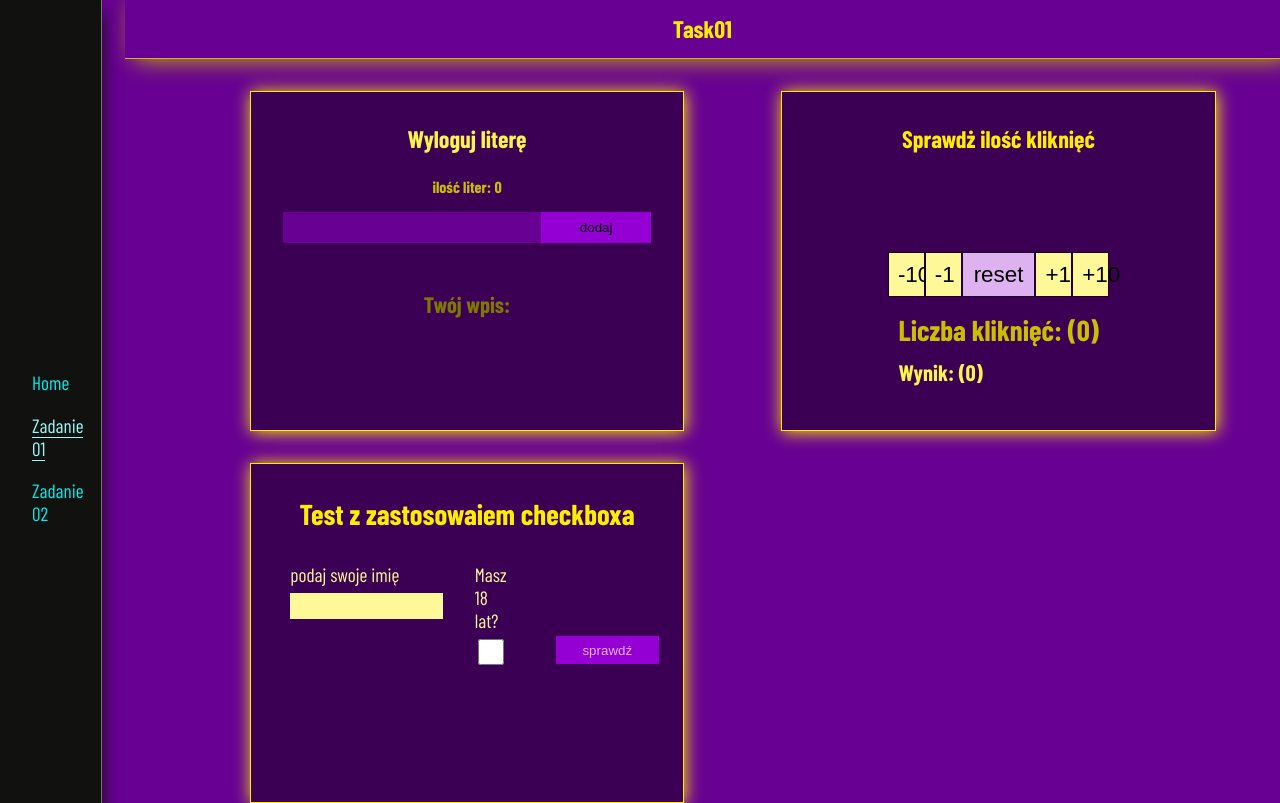
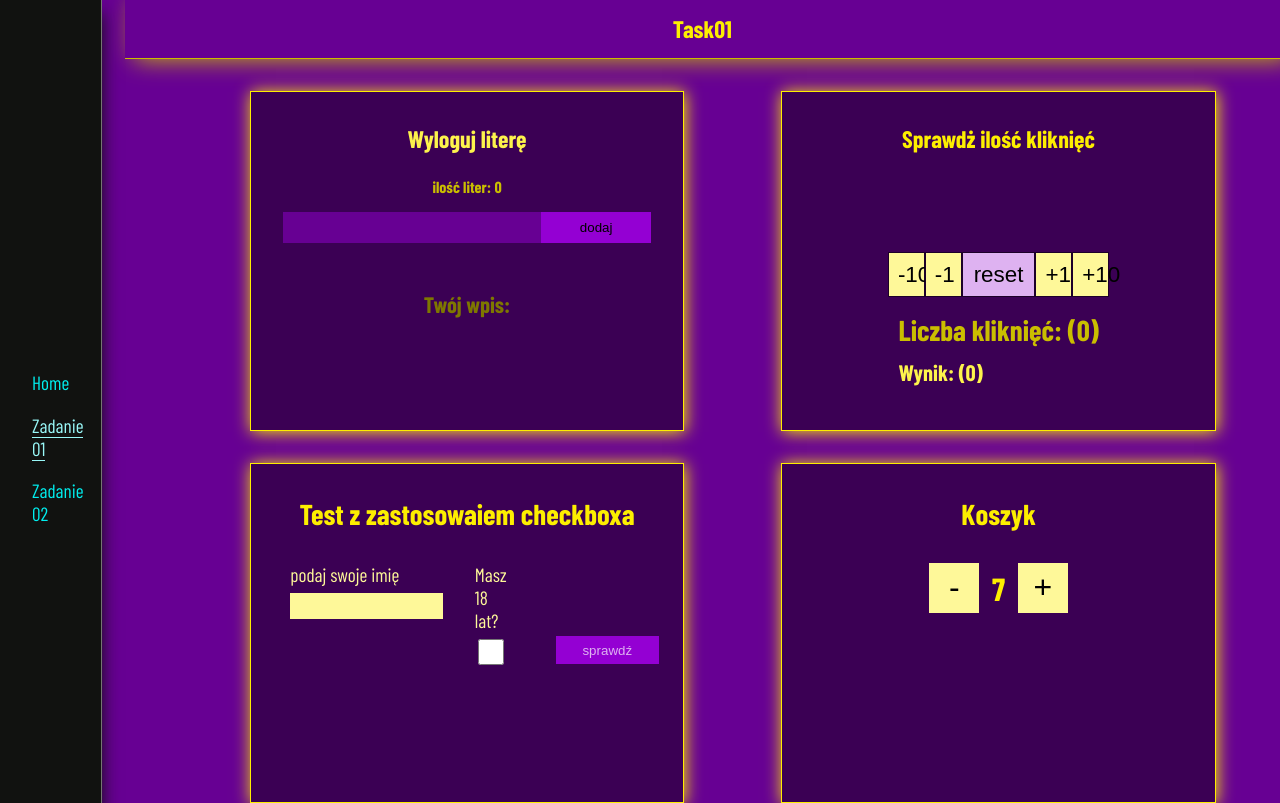
Before and after one commit to Scorpion19702022/MyReact_App001, a React (Create React App) app: page /Task01 in a window 1280 px wide. Built offline with nearby package versions, Linux system fonts and the light colour scheme; a web font is replaced by a local one.

Commit message:
start next Task01

```diff
--- a/src/Components/Task01/Task01.js
+++ b/src/Components/Task01/Task01.js
@@ -5,6 +5,7 @@ import SecondTask01 from './SecondTask01'
 
 import styles from './Task01.module.css'
 import Task01check from './Task01check'
+import Task01bin from './Task01bin'
 
 const Task01 = () => {
 	return (
@@ -15,6 +16,7 @@ const Task01 = () => {
 					<FirstTask01 />
 					<SecondTask01 />
 					<Task01check />
+					<Task01bin />
 				</AddFunctionsTask01Provider>
 			</div>
 		</div>
--- a/src/Components/Task01/Task01.module.css
+++ b/src/Components/Task01/Task01.module.css
@@ -347,3 +347,55 @@
 	font-size: 1.2em;
 	color: var(--color-blue04);
 }
+
+/* ======== BIN TASK01 */
+
+.wrapper_bin {
+	width: 45%;
+	height: 340px;
+	display: flex;
+	flex-direction: column;
+	align-items: center;
+	padding: 2em;
+	height: 340px;
+	margin-top: 2em;
+	background-color: var(--color-purple06);
+	border: 0.04em solid var(--color-yellow04);
+	box-shadow: 0.08em 0.08em 1em var(--color-yellow04);
+}
+
+.heading_bin {
+	font-size: 1.8em;
+	color: var(--color-yellow04);
+}
+
+.btns_bin {
+	width: 100%;
+	margin: 2em 0em;
+	display: flex;
+	justify-content: center;
+	align-items: center;
+}
+
+.btn_bin_subtraction,
+.btn_bin_add {
+	width: 50px;
+	height: 50px;
+	font-size: 2em;
+	margin: 0em 0.4em;
+	background-color: var(--color-yellow02);
+	border: 0.04em color var(--color-purple07);
+	cursor: pointer;
+	transition: all 0.2s ease-in-out;
+}
+
+.btn_bin_subtraction:hover,
+.btn_bin_add:hover {
+	background-color: var(--color-yellow04);
+}
+
+.btn_state {
+	font-size: 2em;
+	font-weight: bold;
+	color: var(--color-yellow04);
+}
--- /dev/null
+++ b/src/Components/Task01/Task01bin.js
@@ -0,0 +1,19 @@
+import { useContext } from 'react'
+import styles from './Task01.module.css'
+
+const Task01bin = () => {
+	const {} = useContext
+
+	return (
+		<div className={styles.wrapper_bin}>
+			<h1 className={styles.heading_bin}>Koszyk</h1>
+			<div className={styles.btns_bin}>
+				<button className={styles.btn_bin_subtraction}>-</button>
+				<span className={styles.btn_state}>7</span>
+				<button className={styles.btn_bin_add}>+</button>
+			</div>
+		</div>
+	)
+}
+
+export default Task01bin
```
